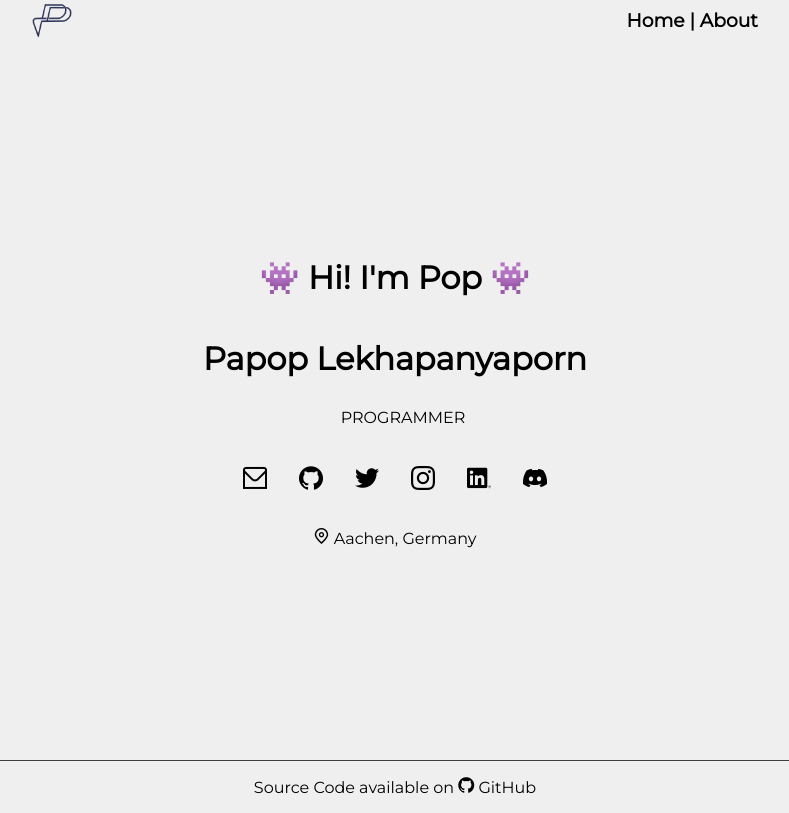
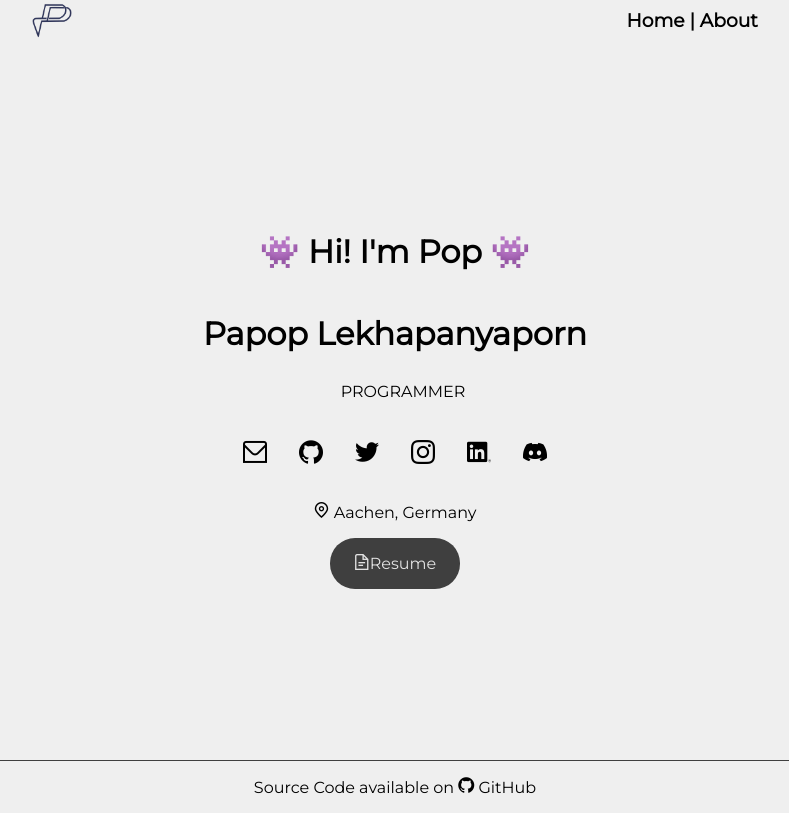
Before and after one commit to Retaehc-pop/Retaehc-pop.github.io, a plain HTML site: page index.html in a window 1280 px wide. Shown: the whole page, without its empty margins (245-1034 px from the left). Drawn offline with nearby package versions, Linux system fonts and the light colour scheme.

Commit message:
add resume to the site

```diff
--- a/index.css
+++ b/index.css
@@ -51,10 +51,20 @@ footer{
   display: flex;
   align-items: center;
   justify-content: center;
-  border-top: 1px solid rgb(63, 63, 63)
+  border-top: 1px solid rgb(63, 63, 63);
 }
 h1{
   text-align: center;
+}
+.button{
+  cursor: pointer;
+  background-color: rgb(63, 63, 63);
+  color: #eeee;
+  padding : 0rem 1.5rem;
+  border-radius: 25px;
+  display: flex;
+  justify-content: center;
+  align-items: center;
 }
 .animation {
   height:50px;
--- a/index.html
+++ b/index.html
@@ -34,6 +34,12 @@
         <a href="https://discord.com/users/267572826418970624"><i class="fi fi-brands-discord"></i></a>
       </section>
       <p><i class="fi fi-rs-marker"></i> Aachen, Germany</p>
+      <a href="Papop_lekhapanyaporn_resume.pdf">
+        <div class="button">
+          <i class="fi fi-rs-document"></i>
+          <p>Resume</p>
+        </div>
+      </a>
     </main>
     <footer>
       <p>Source Code available on <a href="https://github.com/Retaehc-pop/Retaehc-pop.github.io"><i class="fi fi-brands-github"></i> GitHub</a> </p>
```
Also changed, not shown: 1 other file.
